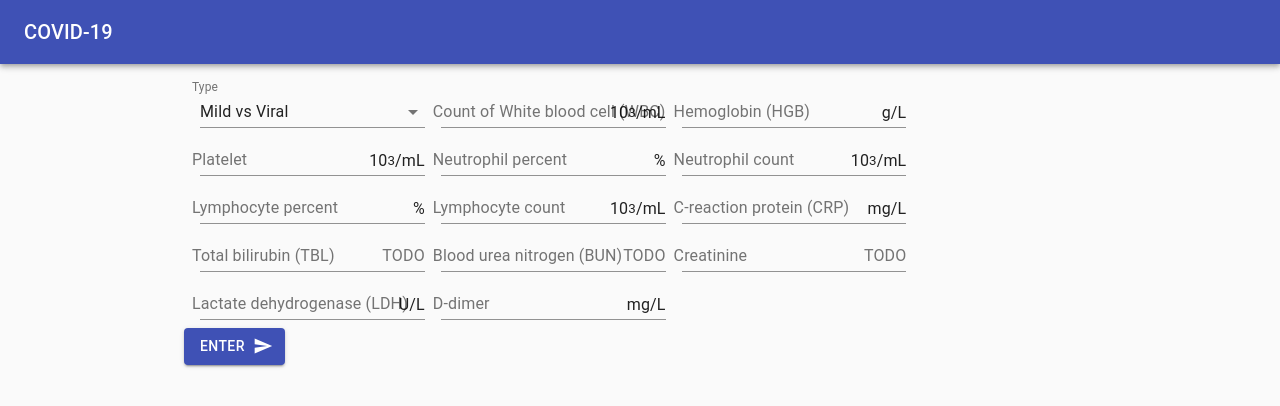
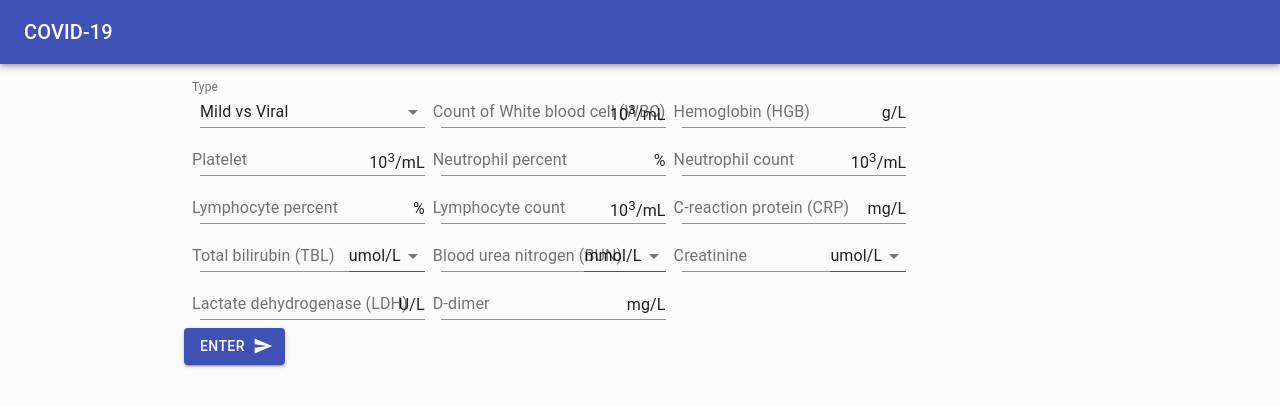
Before and after one commit to forrestbao/covid-19, a React (Create React App) app in the folder web/: page / in a window 1280 px wide. Shown: the top 406 px of the page. Built offline with nearby package versions, Linux system fonts and the light colour scheme.

Commit message:
web: update UnitDisplay

```diff
--- a/web/src/components/Unit.tsx
+++ b/web/src/components/UnitDisplay.tsx
@@ -1,7 +1,7 @@
 import React from 'react'
 import { FormControl, Select, MenuItem } from '@material-ui/core'
 
-export type Unit = string | ([string, (value: string) => number] | [string])[]
+export type Unit = string | ([string, (value: number) => number] | [string])[]
 
 const UnitDisplay: React.FC<{
   unit: Unit
@@ -12,9 +12,11 @@ const UnitDisplay: React.FC<{
   } else if (Array.isArray(unit)) {
     content = (
       <FormControl>
-        <Select>
+        <Select defaultValue={0}>
           {unit.map((item, index) => (
-            <MenuItem key={item[0]} value={index} dangerouslySetInnerHTML={{ __html: item[0] }}/>
+            <MenuItem key={item[0]} value={index}>
+              {item[0]}
+            </MenuItem>
           ))}
         </Select>
       </FormControl>
--- a/web/src/pages/Home.tsx
+++ b/web/src/pages/Home.tsx
@@ -8,6 +8,7 @@ import MuiAlert from '@material-ui/lab/Alert'
 import { Send } from '@material-ui/icons'
 import { makeStyles } from '@material-ui/core/styles'
 import NumberInput from '../components/NumberInput'
+import UnitDisplay, { Unit } from '../components/UnitDisplay'
 import OutputDialog from './Home/OutputDialog'
 import { getSVMPredict } from '../api'
 
@@ -18,7 +19,7 @@ type Feature = {
 
 type FeatureInput = Pick<Feature, 'name'> & {
   error: boolean,
-  unit: string | ([string, (input: number) => number] | [string])[]
+  unit: Unit
 }
 
 const formData: FeatureInput[] = [
@@ -122,14 +123,7 @@ const HomePageConsumer: React.FC = () => {
             className={classes.inputField}
             error={item.error}
             label={item.name}
-            endAdornment={
-              <InputAdornment
-                position='end'
-                dangerouslySetInnerHTML={typeof item.unit === 'string' ? { __html: item.unit } : undefined}
-              >
-                {typeof item.unit === 'string' ? null : 'TODO'}
-              </InputAdornment>
-            }
+            endAdornment={<InputAdornment position='end'><UnitDisplay unit={item.unit}/></InputAdornment>}
             field={index}
             key={index}
             callback={setField}/>)
```
Also changed, not shown: 1 other file (tests, documents, lock files or other folders).
